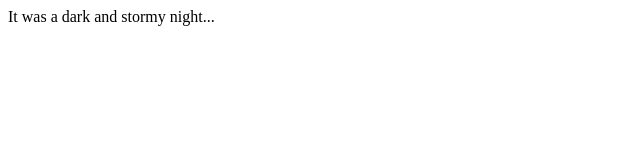
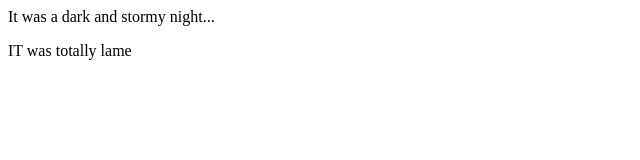
Before and after one commit to dehotz/fireside-story, a plain HTML site: page index.html in a window 1280 px wide. Shown: the whole page, without its empty margins (0-640 px from the left). Drawn offline with Linux system fonts and the light colour scheme.

Commit message:
added second line of story

```diff
--- a/index.html
+++ b/index.html
@@ -1,5 +1,6 @@
 <html>
   <body>
     <p>It was a dark and stormy night...</p>
+	<p>IT was totally lame</p>
   </body>
 </html>
```
